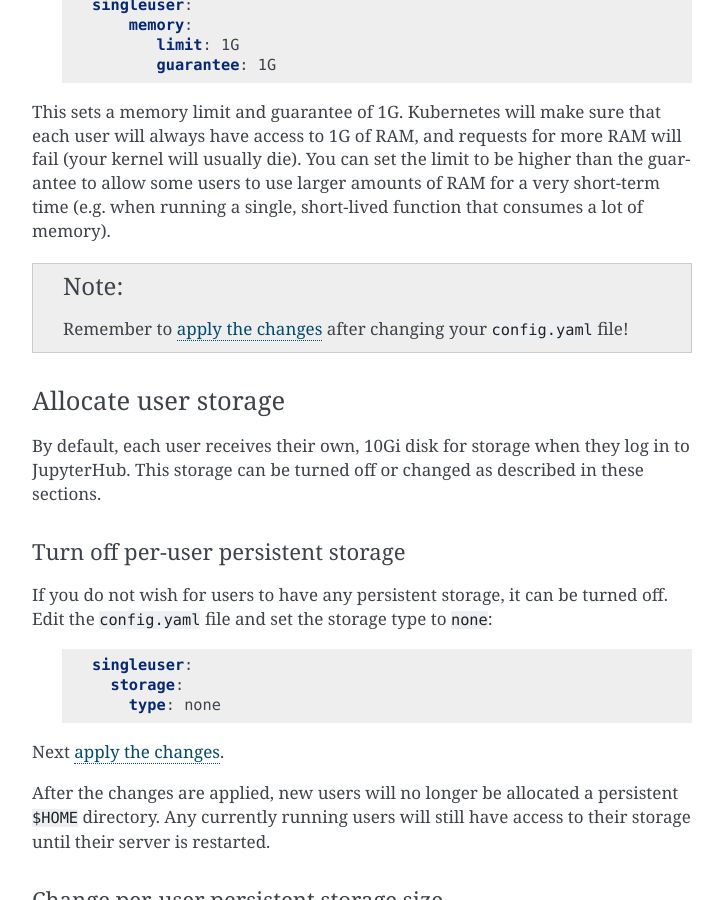
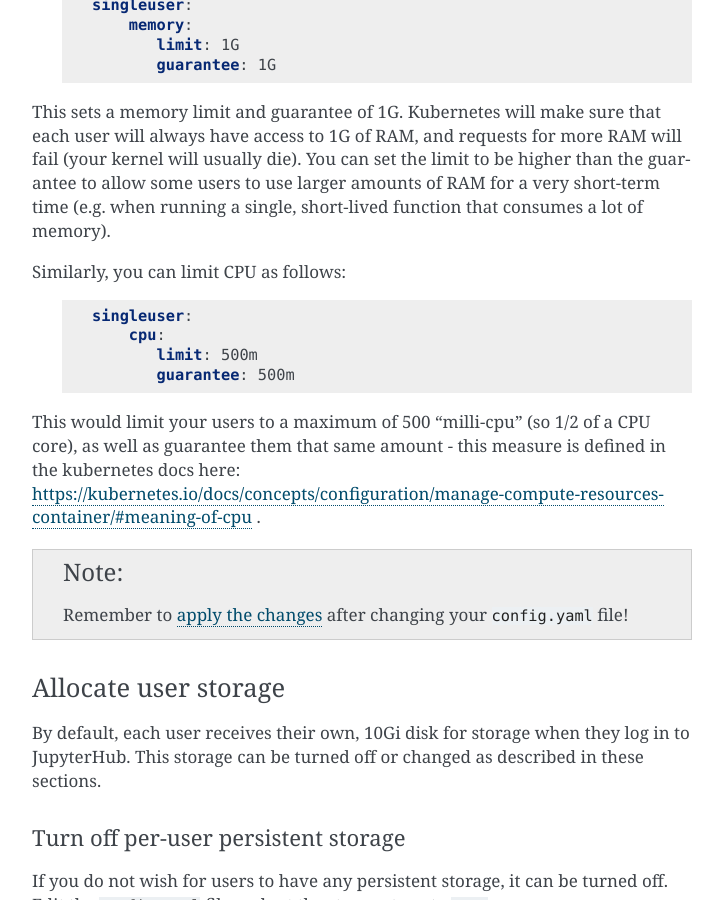
Before and after one commit to jupyterhub/zero-to-jupyterhub-k8s, a Sphinx documentation site: the page built from doc/source/user-experience.rst, in a window 1280 px wide and 900 px high, scrolled down 4928 px. Shown: the whole window, without its empty margins (388-1111 px from the left). Built offline with Sphinx 7.4.7, drawn with Linux system fonts in a browser that asks for light colours.

Commit message:
Adding a bit of CPU resource management info

```diff
--- a/doc/source/user-experience.rst
+++ b/doc/source/user-experience.rst
@@ -253,6 +253,16 @@ the guarantee to allow some users to use larger amounts of RAM for
 a very short-term time (e.g. when running a single, short-lived function that
 consumes a lot of memory).
 
+Similarly, you can limit CPU as follows:
+    .. code-block:: yaml
+
+       singleuser:
+           cpu:
+              limit: 500m
+              guarantee: 500m
+
+This would limit your users to a maximum of 500 "milli-cpu" (so 1/2 of a CPU core), as well as guarantee them that same amount - this measure is defined in the kubernetes docs here: https://kubernetes.io/docs/concepts/configuration/manage-compute-resources-container/#meaning-of-cpu .
+
 .. note::
 
    Remember to `apply the changes`_ after changing your ``config.yaml`` file!
```
